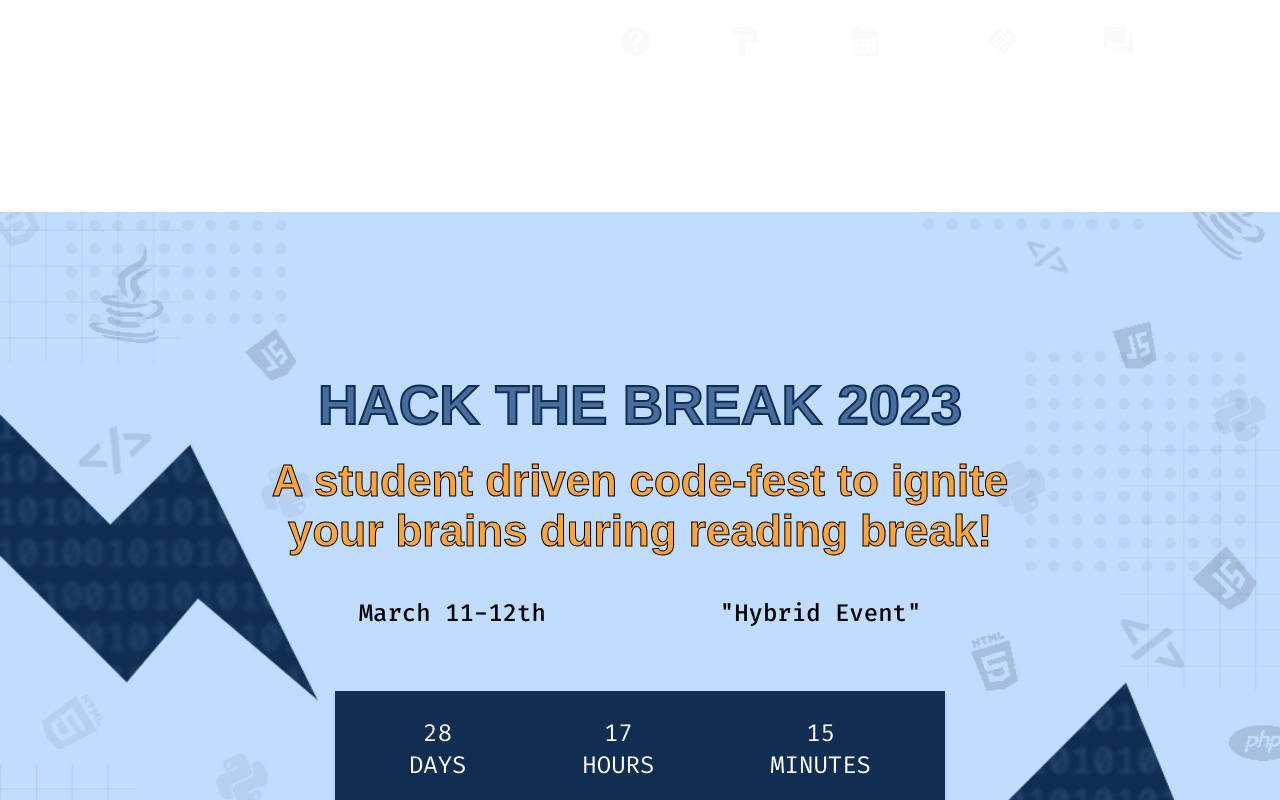
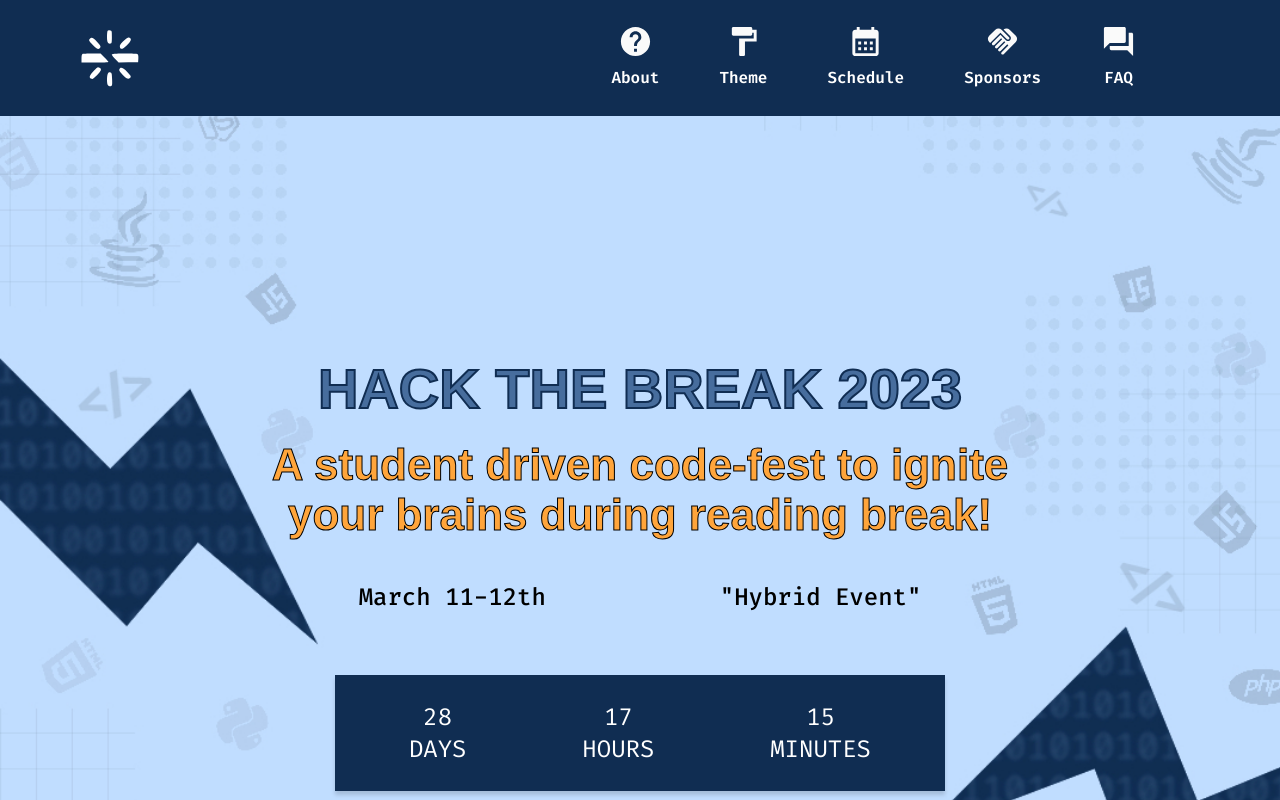
Before and after one commit to jmc37/HackTheBreak, a React (Vite) app: page / in a window 1280 px wide. Shown: the top 800 px of the page. Built offline with nearby package versions, Linux system fonts and the light colour scheme; a web font is replaced by a local one.

Commit message:
Fix Hero/Banner padding
- Replace margin-top for main with banner padding since white background is shown when nav scrolls up on scroll

```diff
--- a/src/App.css
+++ b/src/App.css
@@ -37,10 +37,6 @@ h3 {
 
 a {
     text-decoration: none;
-}
-
-main {
-    margin-top: 6rem;
 }
 
 .wrapper {
@@ -94,6 +90,7 @@ section {
 
 .hidden {
     top: 3.75rem;
+    background: var(--secondary-blue);
 }
 
 .header {
--- a/src/styles/HeroBanner.module.css
+++ b/src/styles/HeroBanner.module.css
@@ -93,7 +93,7 @@
 
 @media (min-width: 768px) {
     .bannerSection {
-        padding: 10rem 0 5rem;
+        padding: 15rem 0 5rem;
     }
 
     .tagline {
```
